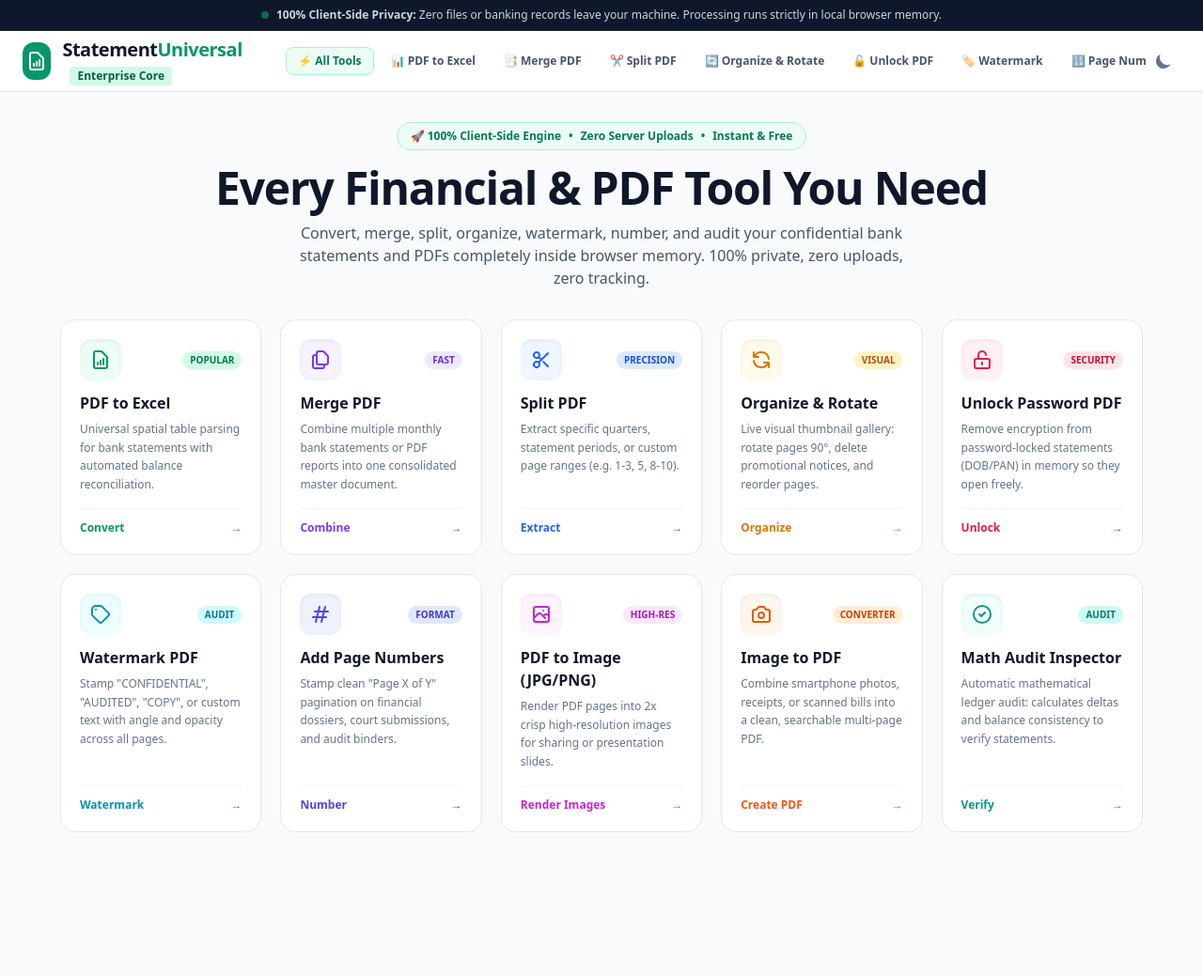
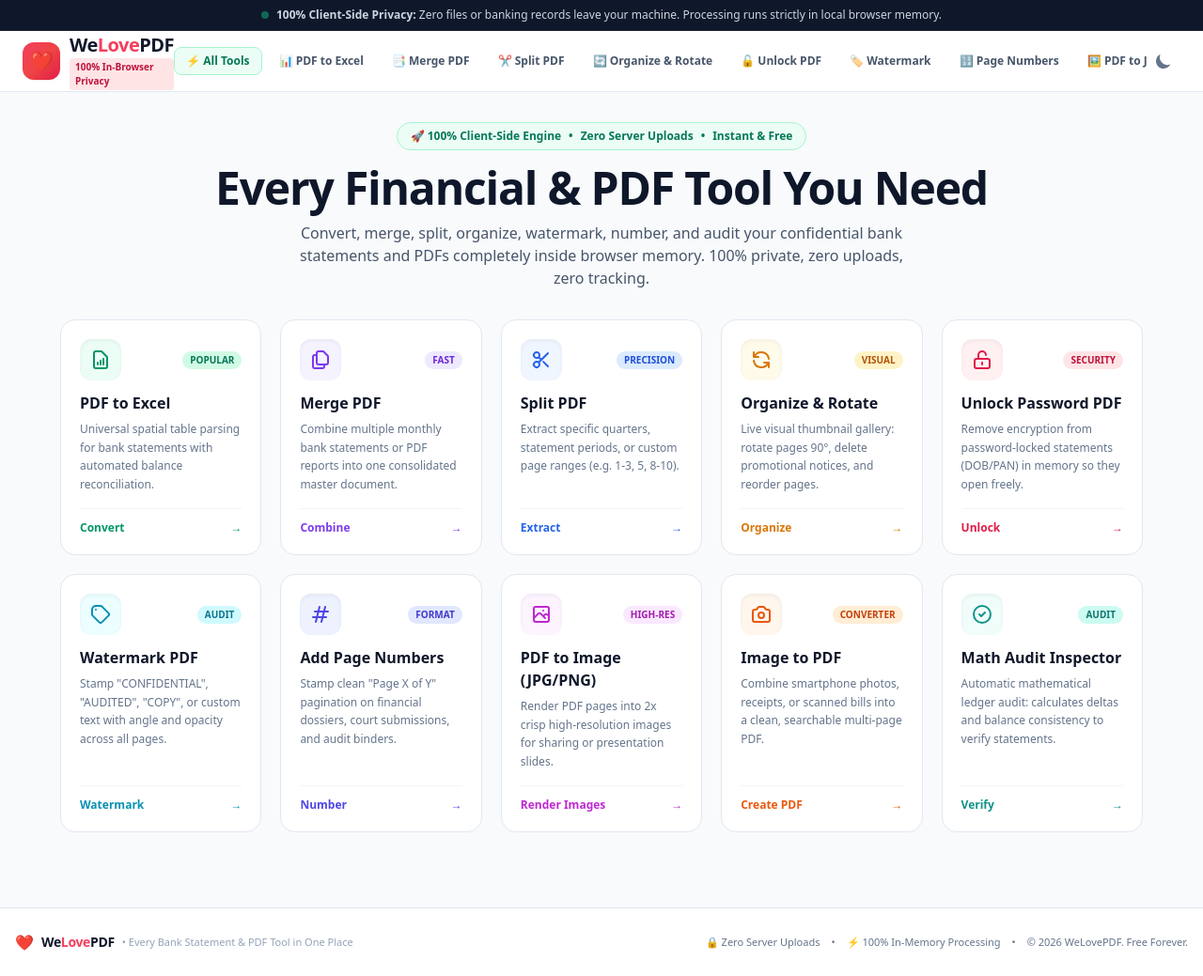
Before and after one commit to Sandeepkumar154/statement2sheet, a plain HTML site: page index.html in a window 1280 px wide. Shown: the whole page at 94% size. Before the commit the page ends 966 px from the top, so only its background shows below. Drawn offline with nearby package versions, Linux system fonts and the light colour scheme; a script that the page names is missing.

Commit message:
Brand identity: WeLovePDF — Every Financial & PDF Tool in One Place

```diff
--- a/index.html
+++ b/index.html
@@ -6,8 +6,8 @@
   <meta http-equiv="Content-Security-Policy" content="default-src 'self' 'unsafe-inline' 'unsafe-eval' data: blob: https:; img-src 'self' data: blob: https:; script-src 'self' 'unsafe-inline' 'unsafe-eval' https://cdn.tailwindcss.com https://cdnjs.cloudflare.com https://cdn.jsdelivr.net blob:; style-src 'self' 'unsafe-inline' https:; font-src 'self' data: https:; connect-src blob: data: https:; object-src 'none';" />
 
 
-  <title>Universal Bank Statement Converter — Standardized Financial Intelligence</title>
-  <meta name="description" content="Universal Bank Statement Converter for any bank, country, or currency. Convert PDF, scanned, and photographed bank statements into standardized 3-sheet Excel, CSV, and clean PDFs with balance reconciliation." />
+  <title>WeLovePDF — Every Financial & PDF Tool You Need (100% Private)</title>
+  <meta name="description" content="WeLovePDF is the all-in-one in-browser PDF & financial toolkit. Convert bank statements to 3-sheet Excel with balance reconciliation, merge, split, rotate, organize, unlock, watermark, and compress PDFs with 100% privacy and zero server uploads." />
 
   <!-- Tailwind CSS CDN -->
   <script src="https://cdn.tailwindcss.com"></script>
@@ -84,17 +84,15 @@
     <div class="max-w-7xl mx-auto px-4 sm:px-6 h-16 flex items-center justify-between">
 
       <!-- Brand Logo -->
-      <a href="#" class="flex items-center space-x-3 focus:outline-none focus:ring-2 focus:ring-emerald-500 rounded-xl" aria-label="Statement Universal Home">
-        <div class="w-10 h-10 rounded-xl bg-emerald-600 flex items-center justify-center text-white font-black shadow-sm" aria-hidden="true">
-          <svg class="w-6 h-6" fill="none" stroke="currentColor" viewBox="0 0 24 24">
-            <path stroke-linecap="round" stroke-linejoin="round" stroke-width="2" d="M9 17v-2m3 2v-4m3 4v-6m2 10H7a2 2 0 01-2-2V5a2 2 0 012-2h5.586a1 1 0 01.707.293l5.414 5.414a1 1 0 01.293.707V19a2 2 0 01-2 2z"/>
-          </svg>
+      <a href="#" class="flex items-center space-x-2.5 focus:outline-none focus:ring-2 focus:ring-rose-500 rounded-xl" aria-label="WeLovePDF Home">
+        <div class="w-10 h-10 rounded-xl bg-gradient-to-br from-rose-500 via-red-500 to-rose-600 flex items-center justify-center text-white shadow-sm flex-shrink-0" aria-hidden="true">
+          <span class="text-xl select-none">❤️</span>
         </div>
         <div>
-          <span class="text-xl font-black tracking-tight text-slate-900 dark:text-white">
-            Statement<span class="text-emerald-600 dark:text-emerald-400">Universal</span>
+          <span class="text-xl font-black tracking-tight text-slate-900 dark:text-white flex items-center">
+            We<span class="text-rose-500">Love</span><span>PDF</span>
           </span>
-          <span class="hidden sm:inline-block ml-2 text-xs font-semibold px-2 py-0.5 rounded bg-emerald-100 dark:bg-emerald-950 text-emerald-800 dark:text-emerald-300">Enterprise Core</span>
+          <span class="hidden sm:inline-block text-[10px] font-bold px-1.5 py-0.5 rounded bg-rose-100 dark:bg-rose-950 text-rose-700 dark:text-rose-300">100% In-Browser Privacy</span>
         </div>
       </a>
 
@@ -1152,6 +1150,25 @@
     </section>
 
   </main>
+
+  <!-- ================= WE LOVE PDF FOOTER ================= -->
+  <footer class="mt-auto border-t border-slate-200 dark:border-slate-800 bg-white dark:bg-slate-900 py-6 text-center text-xs text-slate-500 dark:text-slate-400">
+    <div class="max-w-7xl mx-auto px-4 flex flex-col sm:flex-row items-center justify-between gap-3">
+      <div class="flex items-center gap-2">
+        <span class="text-base select-none">❤️</span>
+        <span class="font-black text-slate-900 dark:text-white text-sm tracking-tight">We<span class="text-rose-500">Love</span>PDF</span>
+        <span class="text-[11px] text-slate-400">• Every Bank Statement & PDF Tool in One Place</span>
+      </div>
+      <div class="flex items-center gap-3 text-[11px] flex-wrap justify-center">
+        <span>🔒 Zero Server Uploads</span>
+        <span>•</span>
+        <span>⚡ 100% In-Memory Processing</span>
+        <span>•</span>
+        <span>© 2026 WeLovePDF. Free Forever.</span>
+      </div>
+    </div>
+  </footer>
+
 
   <!-- ================= UNIVERSAL CONVERTER ENGINE SCRIPT ================= -->
   <script>
```
Also changed, not shown: README.md.
